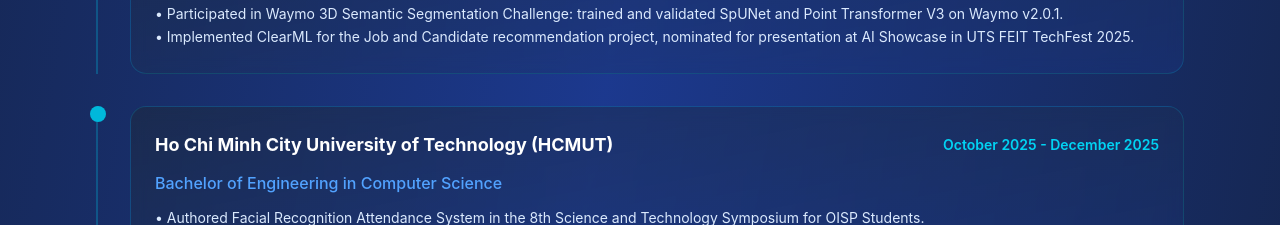
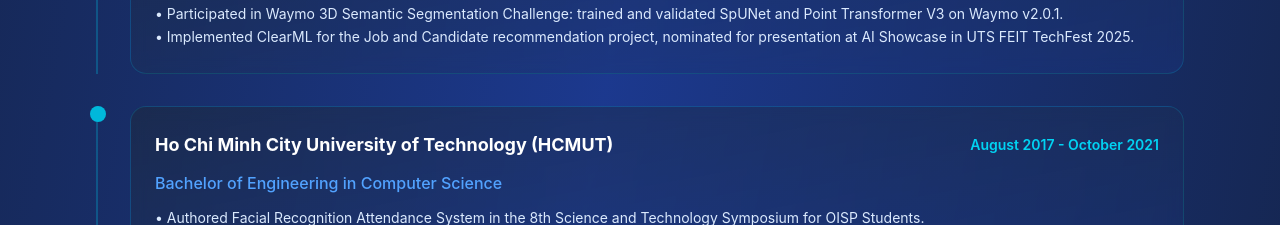
Before and after one commit to PhucNguyenAH/myPortfolio, a Vue app: page / in a window 1280 px wide. Shown: the part 3940-4165 px from the top of the page. Built offline with nearby package versions, Linux system fonts and the light colour scheme.

Commit message:
change education date

```diff
--- a/src/components/Education.vue
+++ b/src/components/Education.vue
@@ -72,7 +72,7 @@ const educations = [
         id: 2,
         university: "Ho Chi Minh City University of Technology (HCMUT)",
         qualification: "Bachelor of Engineering in Computer Science",
-        period: "October 2025 - December 2025",
+        period: "August 2017 - October 2021",
         desc: `• Authored Facial Recognition Attendance System in the 8th Science and Technology Symposium for OISP Students.
         • Implemented Kalman filter for optimised face tracking and Apache Kafka to connect Jetson Nano and Google Cloud Platform.
         • Fine-tuned FaceNet on HCMUT student dataset, achieving F1 score of 99.395% (0.335% improvement over baseline).`,
```
